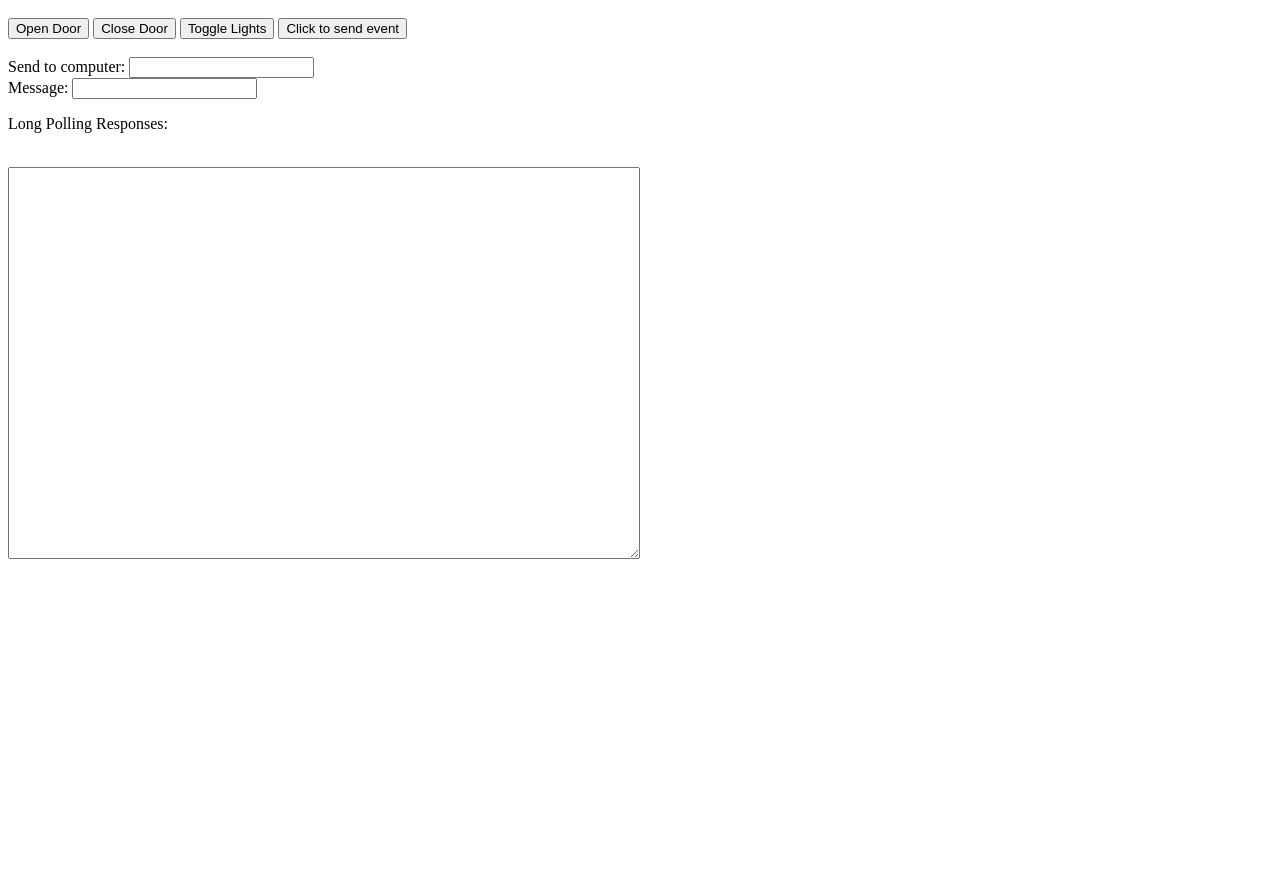
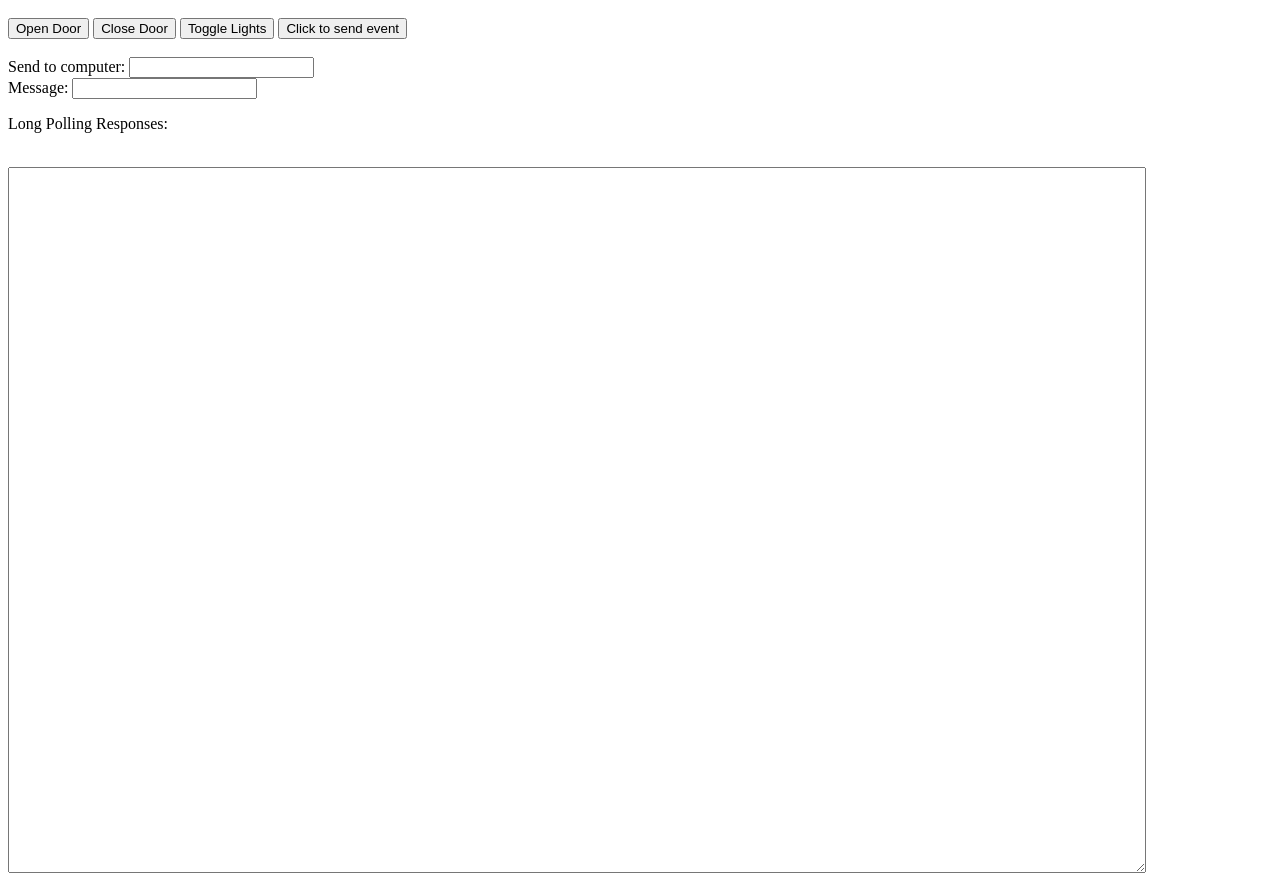
Before and after one commit to eyeballcode/MC-RealWorldInterface, a website: page NodeJS-Server/demo.html in a window 1280 px wide. Shown: the part 48-929 px from the top of the page. Before the commit the page ends 800 px from the top, so only its background shows below. Drawn offline with nearby package versions, Linux system fonts and the light colour scheme; no server answers.

Commit message:
Fixed formatting

```diff
--- a/NodeJS-Server/base.js
+++ b/NodeJS-Server/base.js
@@ -20,8 +20,8 @@ function waitForEvent(callback) {
 }
 
 app.use(function (req, res, next) {
-  delete req.headers['content-encoding']
-  next()
+  delete req.headers['content-encoding'];
+  next();
 })
 
 app.use(bodyParser.urlencoded({
--- a/NodeJS-Server/demo.html
+++ b/NodeJS-Server/demo.html
@@ -47,8 +47,8 @@
 	</script>
 	<style>
 		#response {
-			width: 50%;
-			height: 50%;
+			width: 90%;
+			height: 90%;
 		}
 	</style>
 </head>
```
